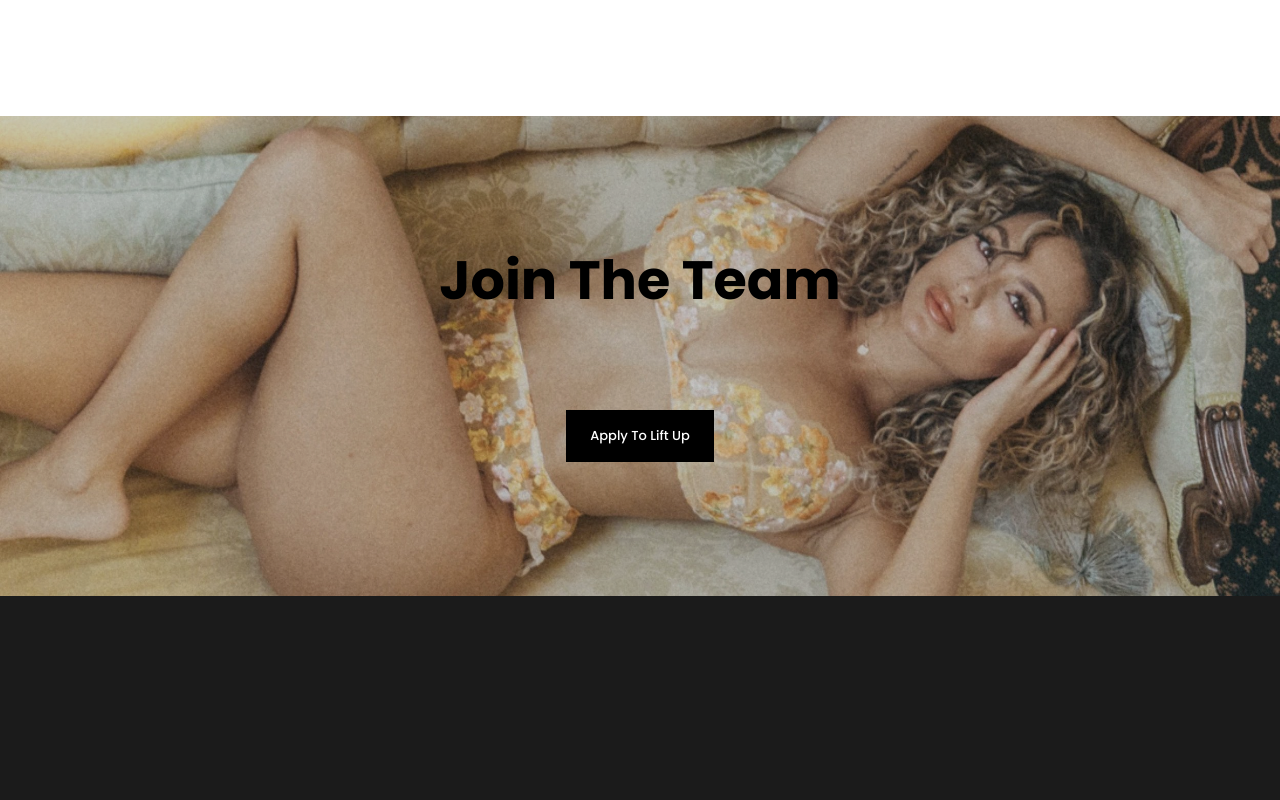
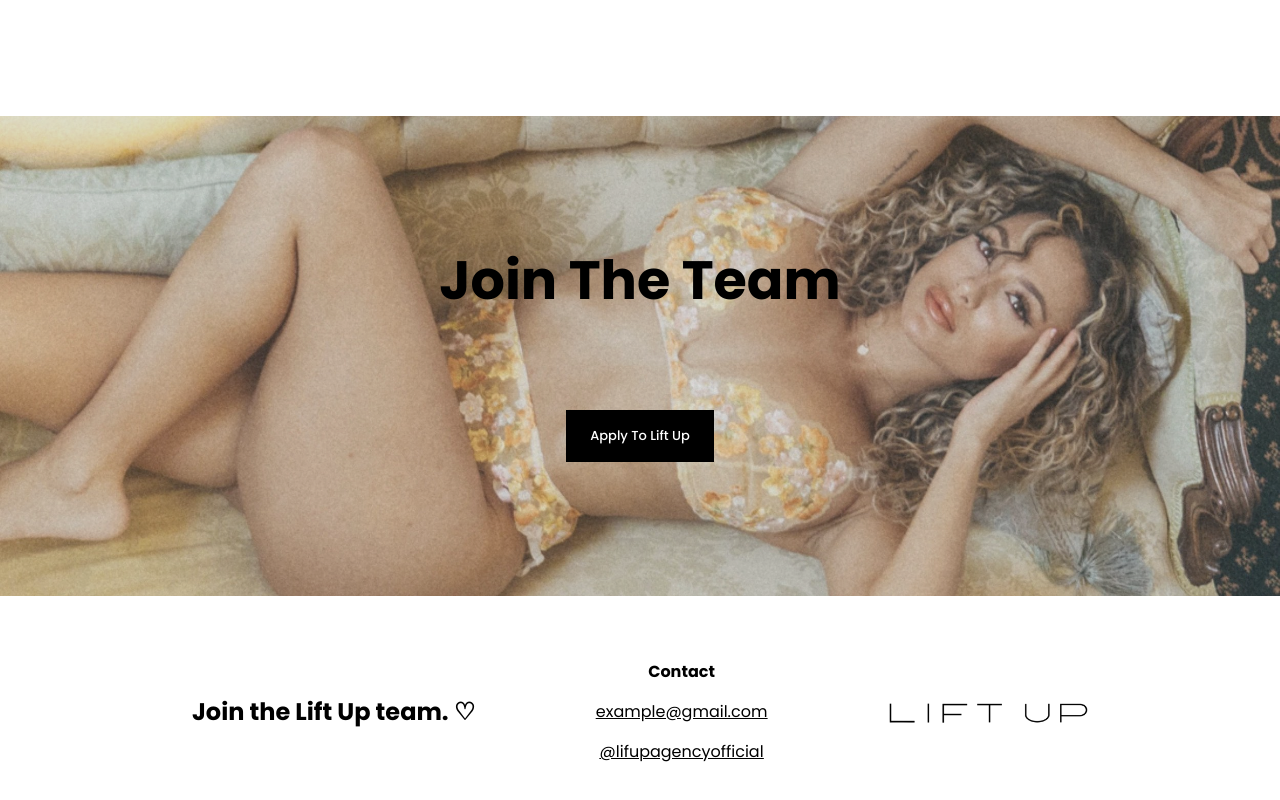
Before and after one commit to linkmanagement/lift_up_client, a Next.js app: page / in a window 1280 px wide. Shown: the part 4089-4889 px from the top of the page. Before the commit the page ends 4685 px from the top, so only its background shows below. Built offline with nearby package versions, Linux system fonts and the light colour scheme.

Commit message:
added a footer section

```diff
--- a/pages/index.js
+++ b/pages/index.js
@@ -239,27 +239,92 @@ function ApplySection() {
           Join The Team
         </p>
         <Link href="/apply">
-        <button className="mt-[100px] w-full md:w-[max-content] rounded-none bg-[#000000] text-white text-[13px] px-6 py-4 rounded-lg font-medium hover:bg-[#1b1b1b] hover:opacity-[0.95] transition duration-200 ease-in-out">
-          Apply To Lift Up
-        </button>
+          <button className="mt-[100px] w-full md:w-[max-content] rounded-none bg-[#000000] text-white text-[13px] px-6 py-4 rounded-lg font-medium hover:bg-[#1b1b1b] hover:opacity-[0.95] transition duration-200 ease-in-out">
+            Apply To Lift Up
+          </button>
         </Link>
       </div>
     </div>
   )
 }
 
+// function Footer() {
+//   return (
+//     <div>
+//       <div>
+//         {/* text */}
+//         <p>
+//           Join the Lift Up team. ♡
+//         </p>
+//       </div>
+//       <div>
+//         <p>
+//           Contact
+//         </p>
+//         {/* contact column 2 links */}
+//         {/* email mailto */}
+//         <p>
+//           <a href="mailto:example@gmail.com">
+//             example@gmail.com
+//           </a>
+//         </p>
+
+//         {/* instagram */}
+//         <p>
+//           <a href="https://www.instagram.com">
+//             Instagram
+//           </a>
+//         </p>
+//       </div>
+//       <div>
+//         {/* Logo */}
+//         <img src="/logo.png" alt="logo" />
+//       </div>
+//     </div>
+//   )
+// }
+
+// style the footer
+function Footer() {
+  return (
+    <div className="bg-white flex flex-col md:flex-row items-center justify-between min-h-[20vh] p-8 md:p-16 gap-8 w-[100%] md:w-[80%] ml-auto mr-auto">
+      <p className="text-[24px] font-bold leading-[1.1] text-center">
+        Join the Lift Up team. ♡
+      </p>
+      <div className="flex flex-col md:flex-col items-center justify-center gap-4">
+        <p className="text-[16px] font-regular leading-[1.5] font-bold">
+          Contact
+        </p>
+        <p className="text-[16px] font-regular leading-[1.5] underline">
+          <a href="mailto:example@gmail.com">
+            example@gmail.com
+          </a>
+        </p>
+        <p className="text-[16px] font-regular leading-[1.5] underline">
+          <a href="https://www.instagram.com" target="_blank">
+            @lifupagencyofficial
+          </a>
+        </p>
+      </div>
+      <img src="/logo.png" alt="logo" className="w-[150px] md:w-[180px] lg:w-[200px] invert" />
+    </div>
+  )
+}
+
+
 export default function Home() {
 
   const [openNavbar, setOpenNavbar] = useState(false);
 
   return (
-    <main className={`h-screen min-h-[max-content] bg-[#1b1b1b] overflow-x-hidden ${openNavbar ? 'overflow-y-hidden' : 'overflow-y-auto'} `}>
+    <main className={`h-screen min-h-[max-content] overflow-x-hidden ${openNavbar ? 'overflow-y-hidden' : 'overflow-y-auto'} `}>
       <SeoContentHead />
       <HeroSection openNavbar={openNavbar} setOpenNavbar={setOpenNavbar} />
       <SecondarySection />
       <ServicesSection />
       <QuoteSection />
       <ApplySection />
+      <Footer />
     </main>
   );
 }
--- a/styles/globals.css
+++ b/styles/globals.css
@@ -20,6 +20,6 @@
 }
 
 html, body, #__next {
-  background-color: #1b1b1b;
+  background-color: white;
   margin: 0;
 }
```
